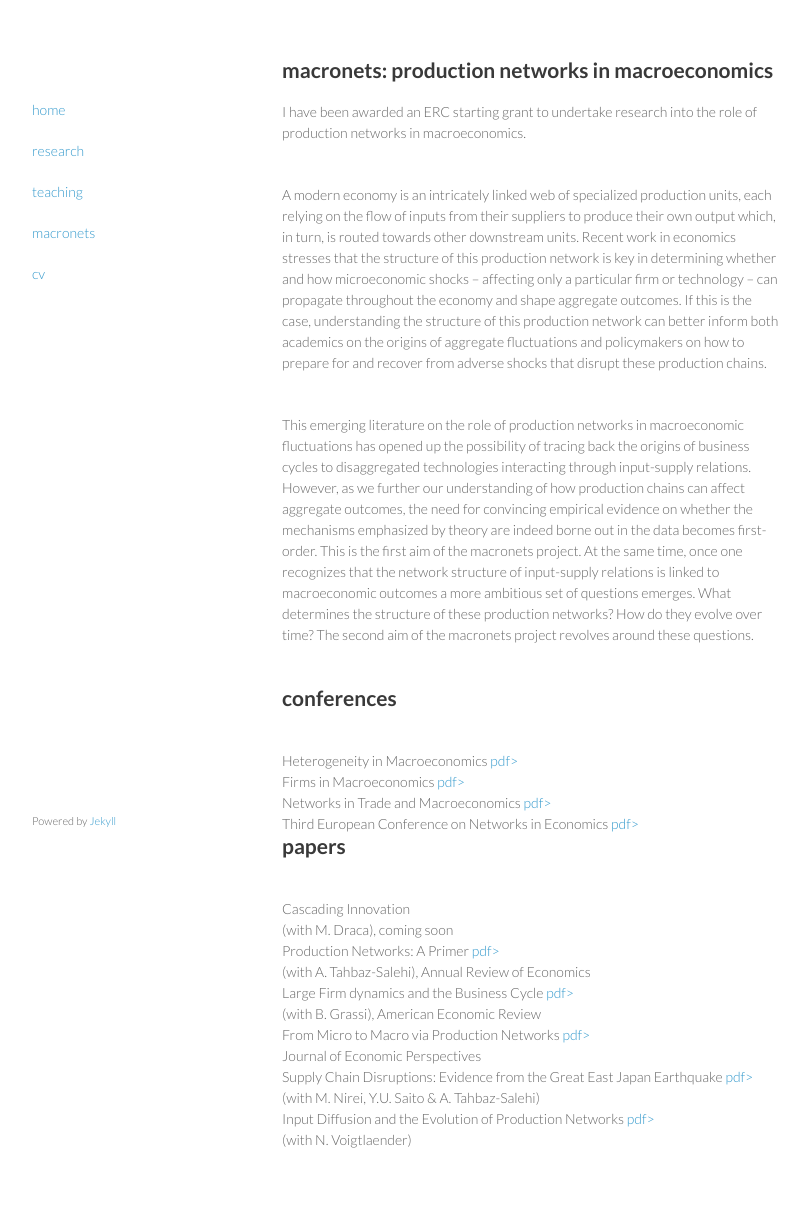
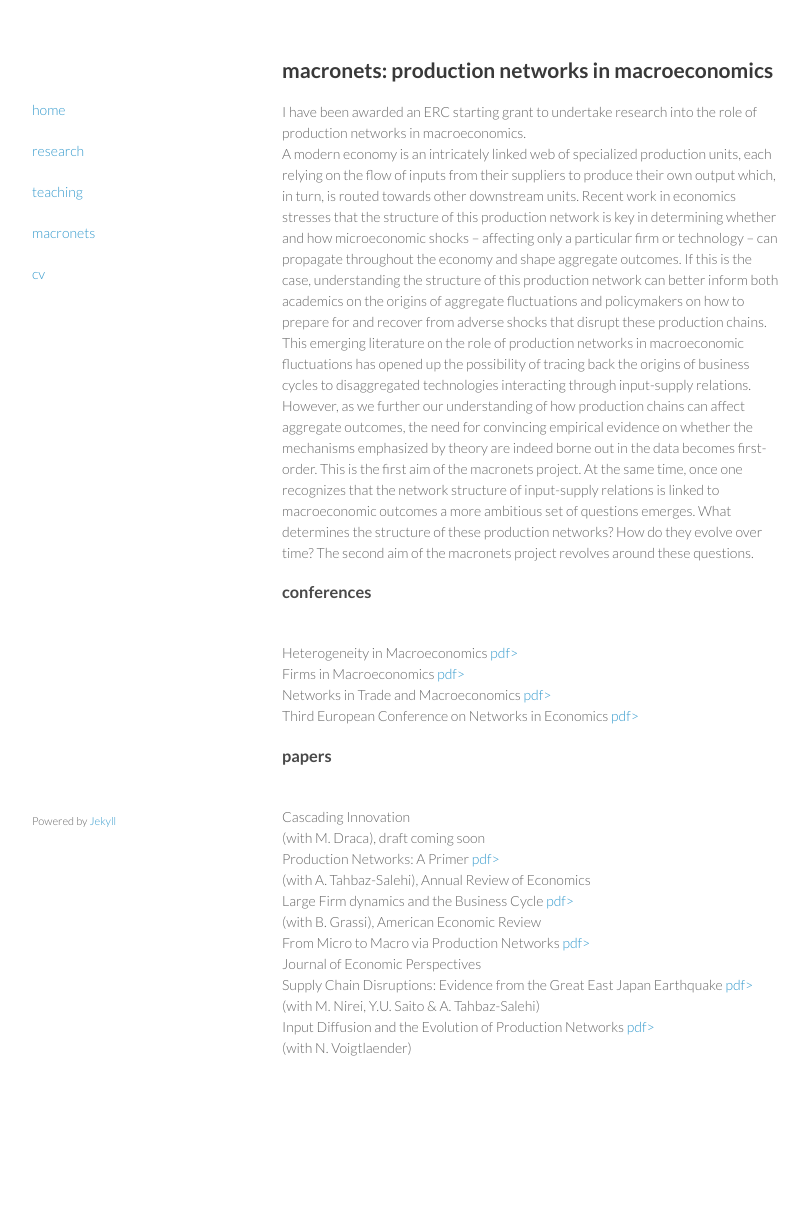
Before and after one commit to Vasco-M-Carvalho/vasco-m-carvalho.github.io, a Jekyll site: the page built from macronets.html, in a window 1280 px wide. Shown: the whole page, without its empty margins (233-1042 px from the left). Built offline with Jekyll 4.4.1, drawn with Linux system fonts in a browser that asks for light colours; after the commit the page ends 1128 px from its top, so only the background shows below that.

```diff
--- a/macronets.html
+++ b/macronets.html
@@ -5,32 +5,33 @@ title: macronets
 <h2 id="welcome">macronets: production networks in macroeconomics</h2>
 <p>
 I have been awarded an ERC starting grant to undertake research into the role of production networks in macroeconomics.
-<p><br>A modern economy is an intricately linked web of specialized production units, each relying on the flow of
+<br>A modern economy is an intricately linked web of specialized production units, each relying on the flow of
 inputs from their suppliers to produce their own output which, in turn, is routed towards other downstream
 units. Recent work in economics stresses that the structure of this production network is key in determining
 whether and how microeconomic shocks – affecting only a particular firm or technology – can propagate
 throughout the economy and shape aggregate outcomes. If this is the case, understanding the structure of this
 production network can better inform both academics on the origins of aggregate fluctuations and policymakers
-on how to prepare for and recover from adverse shocks that disrupt these production chains.</p>
+on how to prepare for and recover from adverse shocks that disrupt these production chains.
 
-<p><br>This emerging literature on the role of production networks in macroeconomic fluctuations
+<br>This emerging literature on the role of production networks in macroeconomic fluctuations
 has opened up the possibility of tracing back the origins of business cycles to disaggregated technologies
 interacting through input-supply relations. However, as we further our understanding of how production
 chains can affect aggregate outcomes, the need for convincing empirical evidence on whether the
 mechanisms emphasized by theory are indeed borne out in the data becomes first-order. This is the first aim of the macronets project. At the same time, once one recognizes that the network structure of input-supply relations is linked to
 macroeconomic outcomes a more ambitious set of questions emerges. What determines the structure of these
-production networks? How do they evolve over time? The second aim of the macronets project revolves around these questions.</p>
+production networks? How do they evolve over time? The second aim of the macronets project revolves around these questions.
 <br>
 
-<h2 id="welcome">conferences</h2>
+<h3 id="welcome">conferences</h3>
 <br>Heterogeneity in Macroeconomics <a href="./pdfs/Heterog v8.pdf">pdf></a>
 <br>Firms in Macroeconomics <a href="./pdfs/FirmsMacroConference.pdf">pdf></a>
 <br>Networks in Trade and Macroeconomics <a href="./pdfs/NetsTradeMacro.pdf">pdf></a>
 <br>Third European Conference on Networks in Economics <a href="./pdfs/4EuroMeetingNetworks.pdf">pdf></a>
 <br>
-<h2 id="welcome">papers</h2>
+<br>
+<h3 id="welcome">papers</h3>
 <br>Cascading Innovation
-<br>(with M. Draca), coming soon
+<br>(with M. Draca), draft coming soon
 <br>Production Networks: A Primer <a href="./pdfs/ProductionNetworksPrimer.pdf">pdf></a>
 <br>(with A. Tahbaz-Salehi), Annual Review of Economics
 <br>Large Firm dynamics and the Business Cycle <a href="./pdfs/Carvalho_Grassi_LargeFirms_AER_resubmission_Manuscript_Round3.pdf">pdf></a>
```
